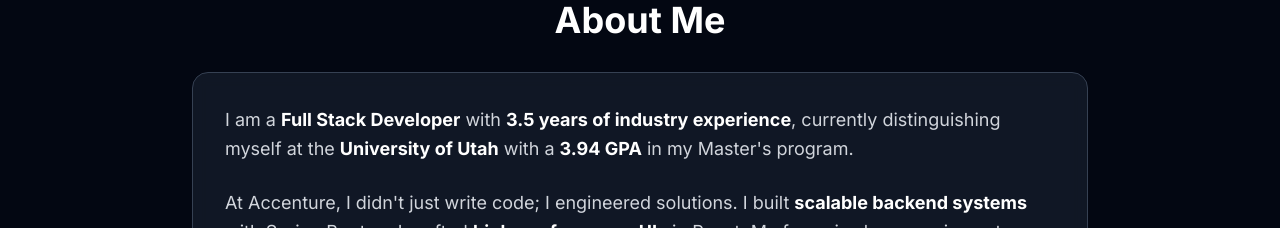
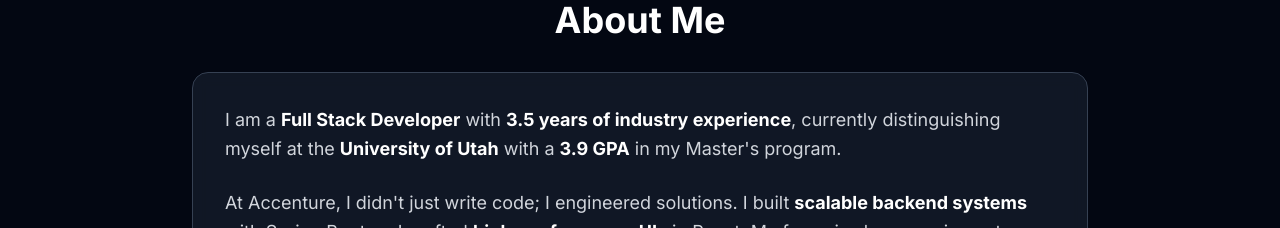
Before and after one commit to hrishi-verma/portfolio, a Next.js app: page / in a window 1280 px wide. Shown: the part 880-1108 px from the top of the page. Built offline with nearby package versions, Linux system fonts and the light colour scheme.

Commit message:
minor fix

```diff
--- a/components/About.tsx
+++ b/components/About.tsx
@@ -27,7 +27,7 @@ export default function About() {
           <TiltCard tiltAmount={5}>
             <div className="bg-gray-800/50 backdrop-blur-sm rounded-2xl p-8 border border-gray-700">
               <p className="text-gray-300 text-lg leading-relaxed mb-6">
-                I am a <span className="font-bold text-white">Full Stack Developer</span> with <span className="font-bold text-white">3.5 years of industry experience</span>, currently distinguishing myself at the <span className="font-bold text-white">University of Utah</span> with a <span className="font-bold text-white">3.94 GPA</span> in my Master&apos;s program.
+                I am a <span className="font-bold text-white">Full Stack Developer</span> with <span className="font-bold text-white">3.5 years of industry experience</span>, currently distinguishing myself at the <span className="font-bold text-white">University of Utah</span> with a <span className="font-bold text-white">3.9 GPA</span> in my Master&apos;s program.
               </p>
 
               <p className="text-gray-300 text-lg leading-relaxed mb-6">
```
